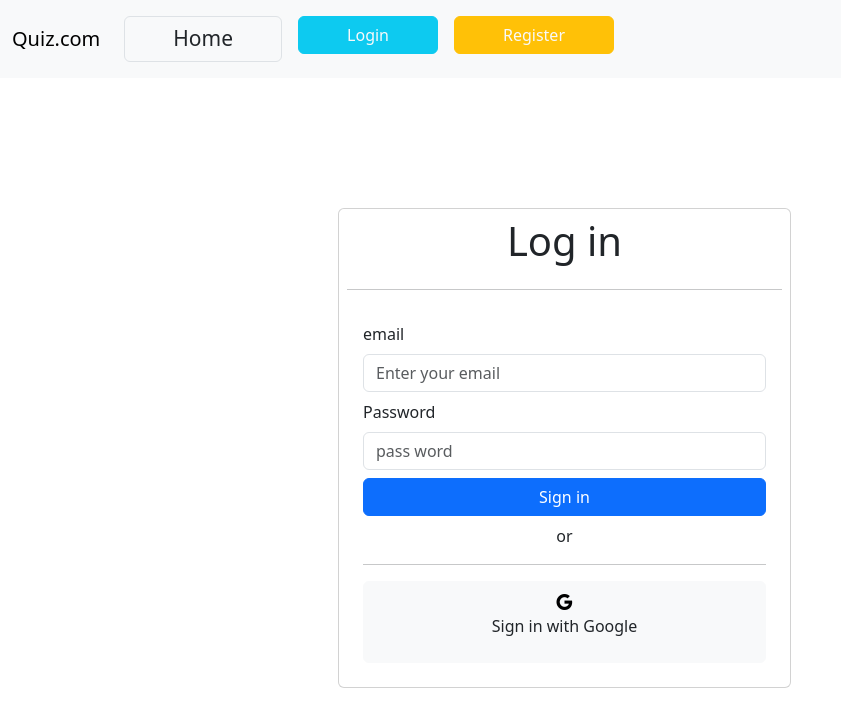
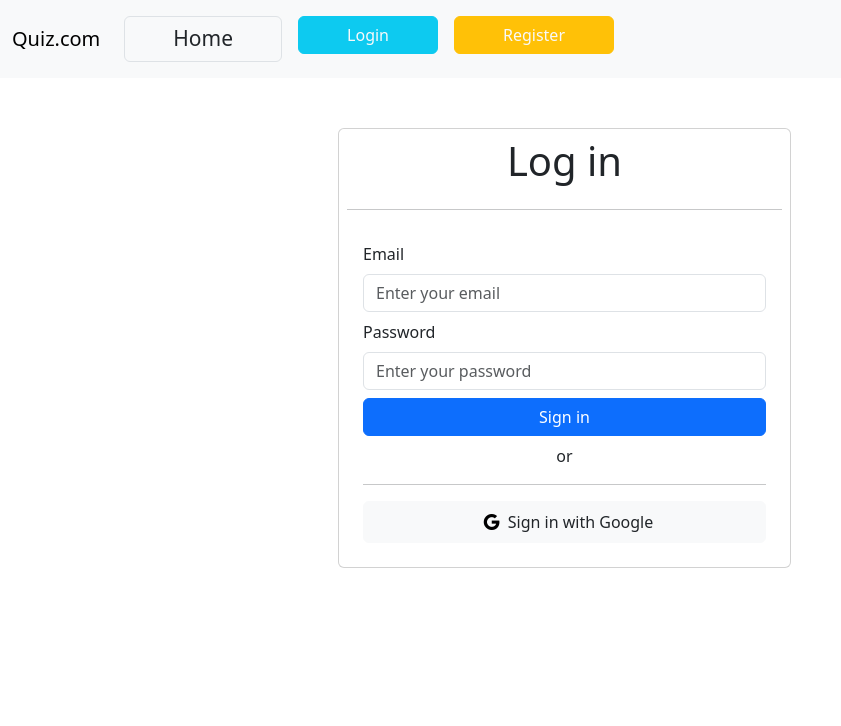
Before and after one commit to yabuz87/quiz, a React (Vite) app: page /login in a window 1280 px wide. Shown: the top 726 px of the page, without its empty margins (0-841 px from the left). Built offline with nearby package versions, Linux system fonts and the light colour scheme.

Commit message:
`Refactored login and registration components with improved UI and loading indicators`

```diff
--- a/src/components/Login.jsx
+++ b/src/components/Login.jsx
@@ -1,32 +1,83 @@
-import React from 'react'
+import { signInWithEmailAndPassword } from 'firebase/auth';
+import React, { useState } from 'react'
+import { auth } from './firebase/Firebase';
+import { toast } from 'react-toastify';
 
 const Login = () => {
+  const [email, setEmail] = useState('');
+  const [password, setPassword] = useState('');
+  const [loading, setLoading]=useState(false);
+
+  const submitHandle = async (e) => {
+    e.preventDefault();
+    try {
+      await signInWithEmailAndPassword(auth, email, password);
+      console.log("User logged in successfully");
+      toast.success("User logged in successfully", {
+        position: "top-center"
+      });
+    } catch (err) {
+      console.log(err.message);
+      toast.error(err.message, {
+        position: "bottom-center"
+      });
+    }finally {
+      setLoading(false); // Set loading to false after registration completes
+    }
+  }
+
   return (
     <div className="container-fluid">
-    <div className="col col-lg-6 container-lg my-2  justify-content-center align-items-center" style={{paddingTop:"100px"}}>
-<div className="col-sm-6" style={{width:"75%"}}>
+
+      <div className="col col-lg-6 container-lg my-2 justify-content-center align-items-center" style={{ paddingTop: "20px" }}>
+        <div className="col-sm-6" style={{ width: "75%" }}>
           <div className="card p-2">
             <h1 className="text-center">Log in</h1>
-  <hr/>
+            <hr />
             <div className="card-body">
+              <form onSubmit={submitHandle}>
+                <label className="card-title">Email</label>
+                <input
+                  type="email"
+                  className="form-control w-100"
+                  value={email}
+                  onChange={(e) => setEmail(e.target.value)}
+                  placeholder="Enter your email"
+                  required
+                />
+                <label className="card-title my-2">Password</label>
+                <input
+                  type="password"
+                  className="form-control w-100"
+                  value={password}
+                  onChange={(e) => setPassword(e.target.value)}
+                  placeholder="Enter your password"
+                  required
+                />
+                <button type="submit" className="btn btn-primary my-2 px-5 w-100">Sign in</button>
+              </form>
+              <p className="text-center">or</p>
+              <hr />
+              {loading && (
+        <div className="d-flex justify-content-center align-items-center" style={{
 
-      <label className="card-title">email</label>
-      <input type="email" className="form-control w-100" placeholder="Enter your email"/>
-      <label className="card-title my-2 ">Password</label>
-      <input type="email" className="form-control w-100" placeholder="pass word"/>
-      <a href="#" className="btn btn-primary my-2 px-5 w-100" >Sign in</a>
-      <p className="text-center">or</p>
-      <hr/>
-      <button className="btn btn-light w-100 py-2"><i className="bi bi-google p-2"></i>
-      <p className="text-dark text-bold">Sign in with Google</p>
+        }}>
+          <div className="spinner-overlay">
+  <div className="spinner"></div>
+</div>
+
+        </div>
+      )}
+              <button className="btn btn-light w-100 py-2">
+                <i className="bi bi-google p-2"></i>
+                <span className="text-dark font-weight-bold">Sign in with Google</span>
               </button>
-
             </div>
           </div>
         </div>
       </div>
     </div>
-  )
+  );
 }
 
-export default Login
+export default Login;
--- a/src/components/Register.jsx
+++ b/src/components/Register.jsx
@@ -5,6 +5,7 @@ import { setDoc, doc } from 'firebase/firestore';
 import { useNavigate } from 'react-router-dom';
 import { ToastContainer, toast } from 'react-toastify';
 import 'react-toastify/dist/ReactToastify.css';
+import './spinner.css';
 import 'bootstrap/dist/css/bootstrap.min.css';  // Ensure Bootstrap CSS is imported
 
 const Register = () => {
@@ -37,16 +38,10 @@ const Register = () => {
           email: email,
           password: password,
         });
-        toast.success("User Registered Successfully!!", {
-          position: "top-center",
-        });
         navigate("/dashboard");
       }
     } catch (err) {
-      console.log(err.message);
-      toast.error(err.message, {
-        position: "top-center",
-      });
+      alert(err.message);
     } finally {
       setLoading(false); // Set loading to false after registration completes
     }
@@ -54,23 +49,17 @@ const Register = () => {
 
   return (
     <div className="container-lg">
-      <ToastContainer />
       {loading && (
         <div className="d-flex justify-content-center align-items-center" style={{
-          position: 'fixed',
-          top: 0,
-          left: 0,
-          width: '100vw',
-          height: '100vh',
-          backgroundColor: 'rgba(0, 0, 0, 0.5)',
-          zIndex: 9999
+
         }}>
-          <div className="spinner-border text-light" role="status">
-            <span className="sr-only">Loading...</span>
-          </div>
+          <div className="spinner-overlay">
+  <div className="spinner"></div>
+</div>
+
         </div>
       )}
-      <div className="col col-lg-6 container-lg d-flex justify-content-center align-items-center" style={{ paddingTop: "100px" }}>
+      <div className="col col-lg-6 container-lg d-flex justify-content-center align-items-center" style={{ paddingTop: "20px" }}>
         <div style={{ width: "75%" }}>
           <div className="card p-2">
             <h1 className="text-center">Register</h1>
--- /dev/null
+++ b/src/components/spinner.css
@@ -0,0 +1,26 @@
+.spinner-overlay {
+    position: fixed;
+    top: 0;
+    left: 0;
+    width: 100vw;
+    height: 100vh;
+    background-color: rgba(0, 0, 0, 0.5);
+    display: flex;
+    justify-content: center;
+    align-items: center;
+    z-index: 9999;
+  }
+
+  .spinner {
+    border: 16px solid #f3f3f3; /* Light grey */
+    border-top: 16px solid #3498db; /* Blue */
+    border-radius: 50%;
+    width: 120px;
+    height: 120px;
+    animation: spin 2s linear infinite;
+  }
+
+  @keyframes spin {
+    0% { transform: rotate(0deg); }
+    100% { transform: rotate(360deg); }
+  }
--- a/src/components/userHomePage/Dashboard/DashBoard.jsx
+++ b/src/components/userHomePage/Dashboard/DashBoard.jsx
@@ -26,9 +26,9 @@ const DashBoard = () => {
 
   return (
     <div className="container">
-      <h1>User Dashboard</h1>
+      <h1 className="text-center">User Dashboard</h1>
       {userData ? (
-        <div className="container-lg" style={{position: "fixed", right: "1px", top: "10px"}}>
+        <div className="container-lg unscrollable-contnent">
   <div className="rounded-pill p-5" style={{width: "200px"}}>
     <i className="bi bi-person-fill" style={{fontSize: "130px", border: "solid 0.2px black", borderRadius: "150px"}}></i>
   </div>
```
Lines whose indentation alone changed are shown as unchanged.
